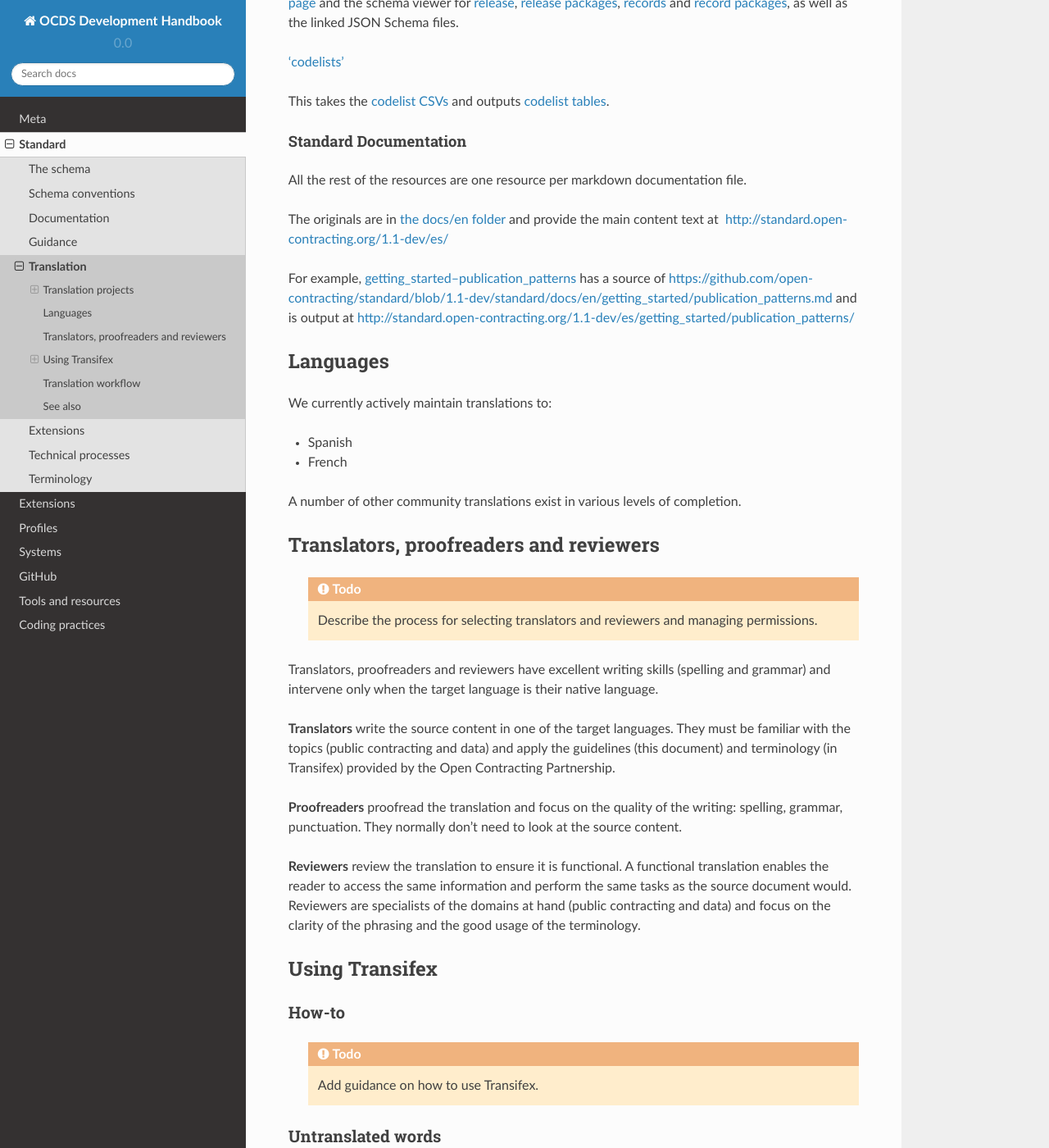
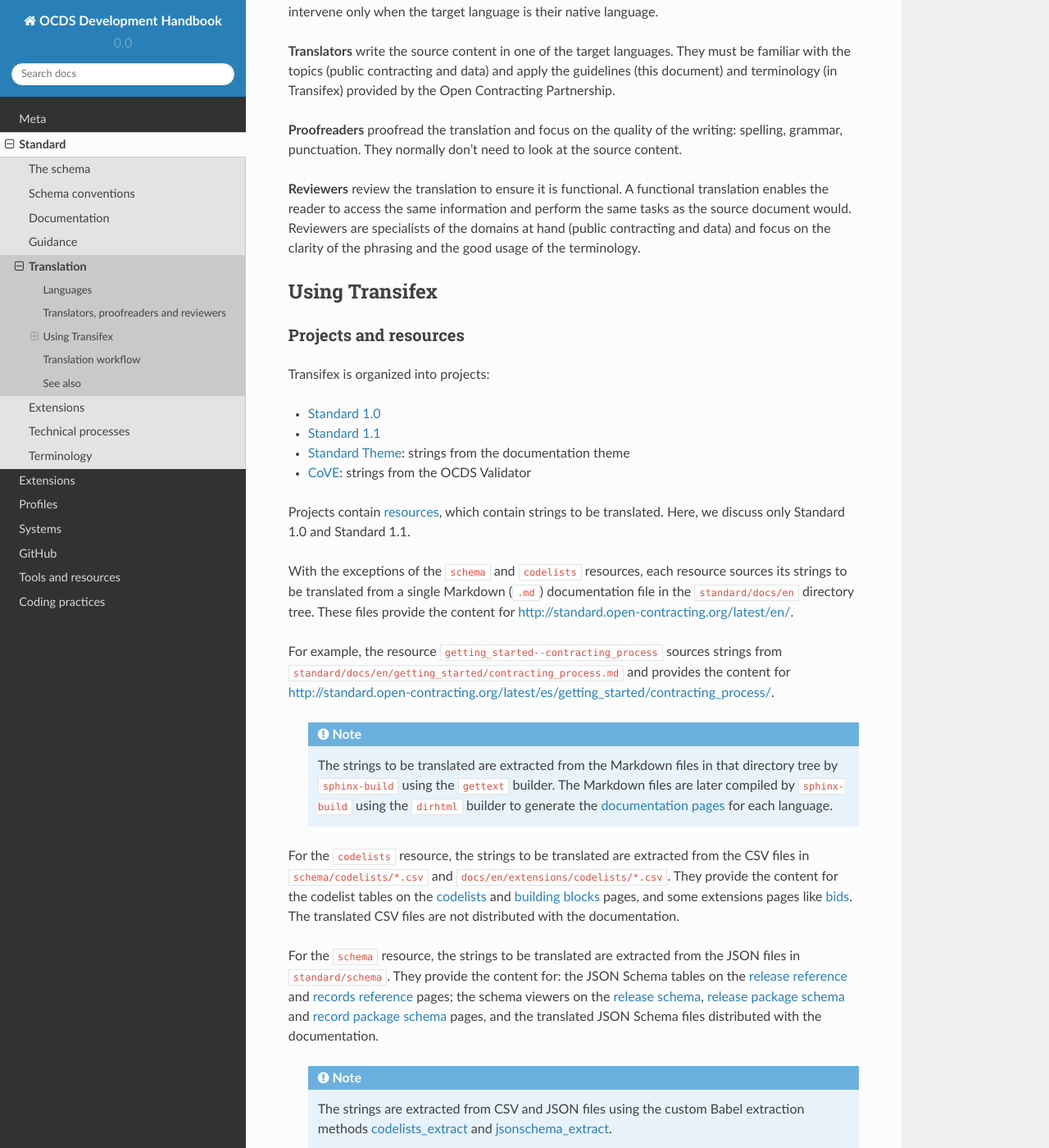
Before and after one commit to open-contracting/standard-development-handbook, a Sphinx documentation site: the page built from docs/standard/translation.md, in a window 1280 px wide and 1400 px high, scrolled down 730 px. Shown: the whole window at 82% size. Built offline with Sphinx 7.4.7 and the Read the Docs theme 2.0.0, drawn with Linux system fonts in a browser that asks for light colours; some of the changed text lies outside the part shown.

Commit message:
Review translation.md

````diff
--- a/docs/standard/translation.md
+++ b/docs/standard/translation.md
@@ -1,46 +1,17 @@
 # Translation
 
-To support wide adoption, the Open Contracting Data Standard schema, codelists and documentation can be translated from their canonical English language version. Translations are maintained using Transifex.
+Translators use Transifex to translate the Open Contracting Data Standard schema, codelists and documentation from the source language, English, to other languages.
 
-This page describes the processes for translators. The steps required to include translations in a documentation build are described in the [technical processes section](technical/index).
-
-## Translation projects
-
-There are a number of OCDS related projects on Transifex:
-
-* [Standard 1.0](https://www.transifex.com/OpenDataServices/open-contracting-standard-1-0/dashboard/)
-* [Standard 1.1](https://www.transifex.com/OpenDataServices/open-contracting-standard-1-1/dashboard/)
-* [Standard Theme](https://www.transifex.com/OpenDataServices/open-contracting-standard-theme/dashboard/) - containing the documentation theme
-* [CoVE](https://www.transifex.com/OpenDataServices/cove/dashboard/) - containing the text for the the validator
-
-### Standard 1.0/1.1
-
-As you can see at [[1]](https://www.transifex.com/OpenDataServices/open-contracting-standard-1-1/language/es/) there are multiple resources, these are:
-
-['schema'](https://www.transifex.com/OpenDataServices/open-contracting-standard-1-1/translate/#es/schema/76882756)
-
-This takes the [4 JSON schema files](https://github.com/open-contracting/standard/tree/1.1-dev/standard/schema) and is used to generate the tables on the [schema reference page](http://standard.open-contracting.org/1.1-dev/es/schema/reference/) and the schema viewer for [release](http://standard.open-contracting.org/1.1-dev/es/schema/release/), [release packages](http://standard.open-contracting.org/1.1-dev/es/schema/release_package/), [records](http://standard.open-contracting.org/1.1-dev/es/schema/records_reference/) and [record packages](http://standard.open-contracting.org/1.1-dev/es/schema/record_package/), as well as the linked JSON Schema files.
-
-['codelists'](https://www.transifex.com/OpenDataServices/open-contracting-standard-1-1/translate/#es/codelists/76986036)
-
-This takes the [codelist CSVs](https://github.com/open-contracting/standard/tree/1.1-dev/standard/schema/codelists) and outputs [codelist tables](http://standard.open-contracting.org/1.1-dev/es/schema/codelists/).
-
-#### Standard Documentation
-
-All the rest of the resources are one resource per markdown documentation file.
-
-The originals are in [the docs/en folder ](https://github.com/open-contracting/standard/tree/1.1-dev/standard/docs/en)and provide the main content text at  <http://standard.open-contracting.org/1.1-dev/es/>
-
-For example, [getting_started--publication_patterns](https://www.transifex.com/OpenDataServices/open-contracting-standard-1-1/translate/#es/getting_started--publication_patterns/72743815) has a source of <https://github.com/open-contracting/standard/blob/1.1-dev/standard/docs/en/getting_started/publication_patterns.md> and is output at <http://standard.open-contracting.org/1.1-dev/es/getting_started/publication_patterns/>
+This page describes processes for translators. The technical steps to push and pull translations from Transifex and to build translated schema, codelists and documentation are described under [technical processes](technical/index).
 
 ## Languages
 
-We currently actively maintain translations to:
+The two supported translations are:
 
+* French
 * Spanish
-* French
 
-A number of other community translations exist in various levels of completion.
+Community translations exist to various levels of completion.
 
 ## Translators, proofreaders and reviewers
 
@@ -59,12 +30,47 @@
 
 ## Using Transifex
 
+### Projects and resources
+
+Transifex is organized into projects:
+
+* [Standard 1.0](https://www.transifex.com/OpenDataServices/open-contracting-standard-1-0/dashboard/)
+* [Standard 1.1](https://www.transifex.com/OpenDataServices/open-contracting-standard-1-1/dashboard/)
+* [Standard Theme](https://www.transifex.com/OpenDataServices/open-contracting-standard-theme/dashboard/): strings from the documentation theme
+* [CoVE](https://www.transifex.com/OpenDataServices/cove/dashboard/): strings from the OCDS Validator
+
+Projects contain [resources](https://www.transifex.com/OpenDataServices/open-contracting-standard-1-1/content/), which contain strings to be translated. Here, we discuss only Standard 1.0 and Standard 1.1.
+
+With the exceptions of the `schema` and `codelists` resources, each resource sources its strings to be translated from a single Markdown (`.md`) documentation file in the [`standard/docs/en`](https://github.com/open-contracting/standard/tree/HEAD/standard/docs/en) directory tree. These files provide the content for <http://standard.open-contracting.org/latest/en/>.
+
+For example, the resource [`getting_started--contracting_process`](https://www.transifex.com/OpenDataServices/open-contracting-standard-1-1/translate/#es/getting_started--contracting_process/111787219) sources strings from [`standard/docs/en/getting_started/contracting_process.md`](https://github.com/open-contracting/standard/blob/HEAD/standard/docs/en/getting_started/contracting_process.md) and provides the content for <http://standard.open-contracting.org/latest/es/getting_started/contracting_process/>.
+
+```eval_rst
+  .. note::
+    The strings to be translated are extracted from the Markdown files in that directory tree by ``sphinx-build`` using the ``gettext`` builder. The Markdown files are later compiled by ``sphinx-build`` using the ``dirhtml`` builder to generate the `documentation pages <http://standard.open-contracting.org/latest/en/>`_ for each language.
+```
+
+For the [`codelists`](https://www.transifex.com/OpenDataServices/open-contracting-standard-1-1/translate/#es/codelists/76986036) resource, the strings to be translated are extracted from the CSV files in [`schema/codelists/*.csv`](https://github.com/open-contracting/standard/tree/HEAD/standard/schema/codelists) and [`docs/en/extensions/codelists/*.csv`](https://github.com/open-contracting/standard/tree/HEAD/standard/docs/en/extensions/codelists). They provide the content for the codelist tables on the [codelists](http://standard.open-contracting.org/latest/es/schema/codelists/) and [building blocks](http://standard.open-contracting.org/latest/es/getting_started/building_blocks/) pages, and some extensions pages like [bids](http://standard.open-contracting.org/latest/es/extensions/bids/). The translated CSV files are not distributed with the documentation.
+
+For the [`schema`](https://www.transifex.com/OpenDataServices/open-contracting-standard-1-1/translate/#es/schema/76882756) resource, the strings to be translated are extracted from the JSON files in [`standard/schema`](https://github.com/open-contracting/standard/tree/HEAD/standard/schema). They provide the content for: the JSON Schema tables on the [release reference](http://standard.open-contracting.org/latest/es/schema/reference/) and [records reference](http://standard.open-contracting.org/latest/es/schema/records_reference/) pages; the schema viewers on the [release schema](http://standard.open-contracting.org/latest/es/schema/release/), [release package schema](http://standard.open-contracting.org/latest/es/schema/release_package/) and [record package schema](http://standard.open-contracting.org/latest/es/schema/record_package/) pages, and the translated JSON Schema files distributed with the documentation.
+
+```eval_rst
+  .. note::
+    The strings are extracted from CSV and JSON files using the custom Babel extraction methods `codelists_extract <https://github.com/open-contracting/standard/blob/HEAD/standard/schema/utils/codelists_extract.py>`_ and `jsonschema_extract <https://github.com/open-contracting/standard/blob/HEAD/standard/schema/utils/jsonschema_extract.py>`_.
+
+    The CSV and JSON files are then translated by the Python scripts `translate_codelists.py <https://github.com/open-contracting/standard/blob/HEAD/standard/schema/utils/translate_codelists.py>`_ and `translate_schema.py <https://github.com/open-contracting/standard/blob/HEAD/standard/schema/utils/translate_schema.py>`_.
+
+    The Sphinx directives used to render the translated codelist and JSON Schema files are ``jsonschema`` and ``csv-table-no-translate``.
+```
+
 ### How-to
 
 ```eval_rst
   .. todo::
     Add guidance on how to use Transifex.
 ```
+
+From the translation interface, type `?` to see a list of shortcuts.
 
 ### Untranslated words
 
````
Also changed, not shown: docs/meta/style_guide.md (+6 -0 lines), docs/standard/technical/translation.md (+1 -1 lines).
